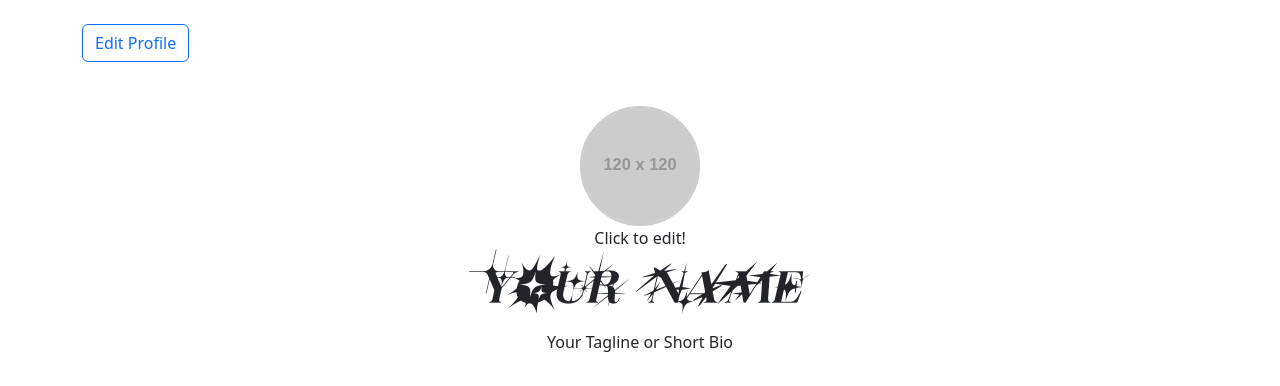
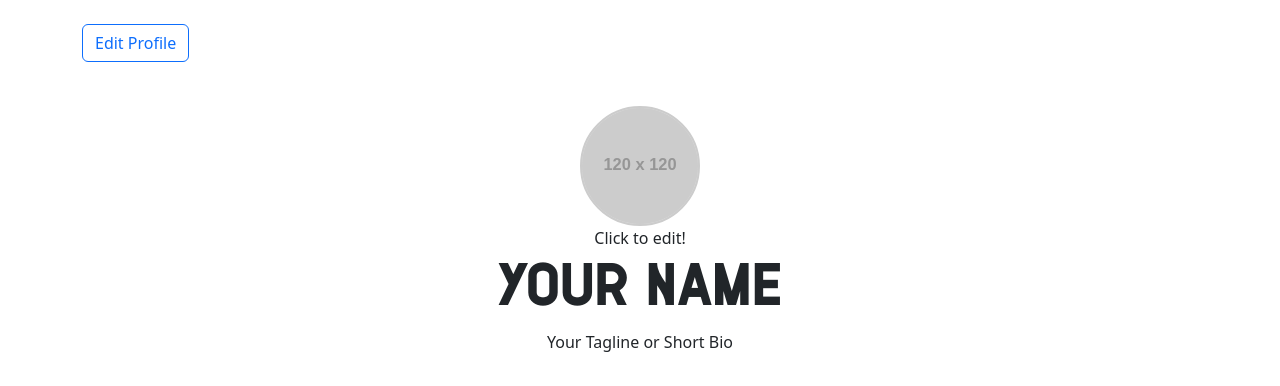
Before and after one commit to annnnnne0811/ProfileMe, a plain HTML site: page app/view/vid.html in a window 1280 px wide. Shown: the top 386 px of the page. Drawn offline with nearby package versions, Linux system fonts and the light colour scheme; placeholder pictures from the web are drawn by us.

Commit message:
Path fixing and normal font added for vid.html

```diff
--- a/app/view/profile_styles.css
+++ b/app/view/profile_styles.css
@@ -91,14 +91,14 @@ video {
 }
 
 @font-face {
-    font-family: 'Chetkiy';
-    src: url('assets/fonts/CHETKIYTYPEFACEITALIC.ttf') format('truetype');
+    font-family: 'ANKISH';
+    src: url('assets/fonts/ANKISH-V1-3.otf') format('truetype');
     font-weight: normal;
     font-style: italic;
 }
 
 h2 {
-    font-family: 'Chetkiy', sans-serif;
+    font-family: 'ANKISH', sans-serif;
     font-size: 60px !important; /* Ensure font size is applied */
 }
 
--- a/app/view/styles.css
+++ b/app/view/styles.css
@@ -99,7 +99,7 @@
 }
 
 .hero {
-    background: url('../view/assets/working_laptop.jpg') no-repeat center center/cover;
+    background: url('assets/working_laptop.jpg') no-repeat center center/cover;
     min-height: 80vh;
     display: flex;
     flex-direction: column;
```
Also changed, not shown: app/view/index.html (+1 -1 lines), app/view/assets/fonts/ANKISH-V1-3.otf (added), 2 other files.
